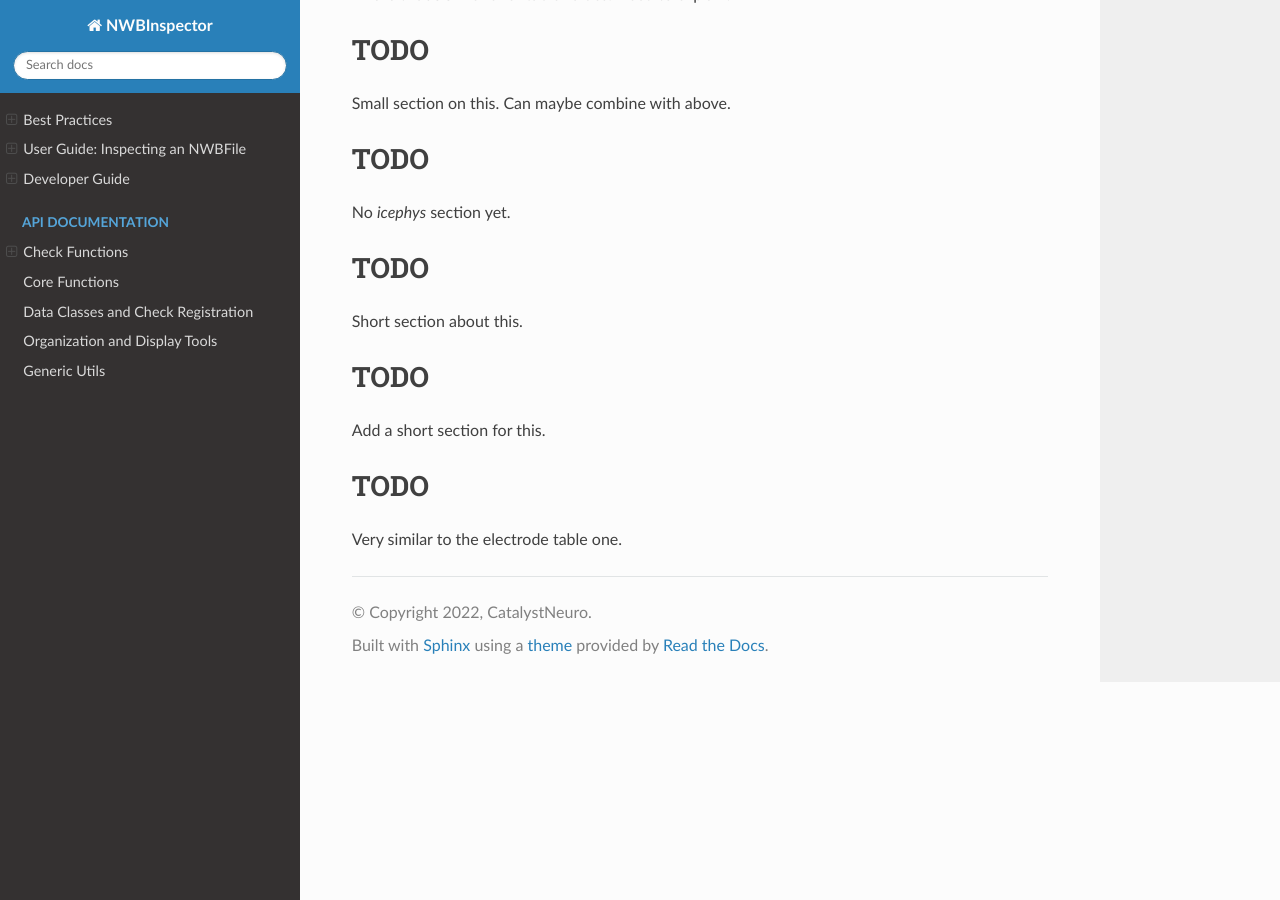
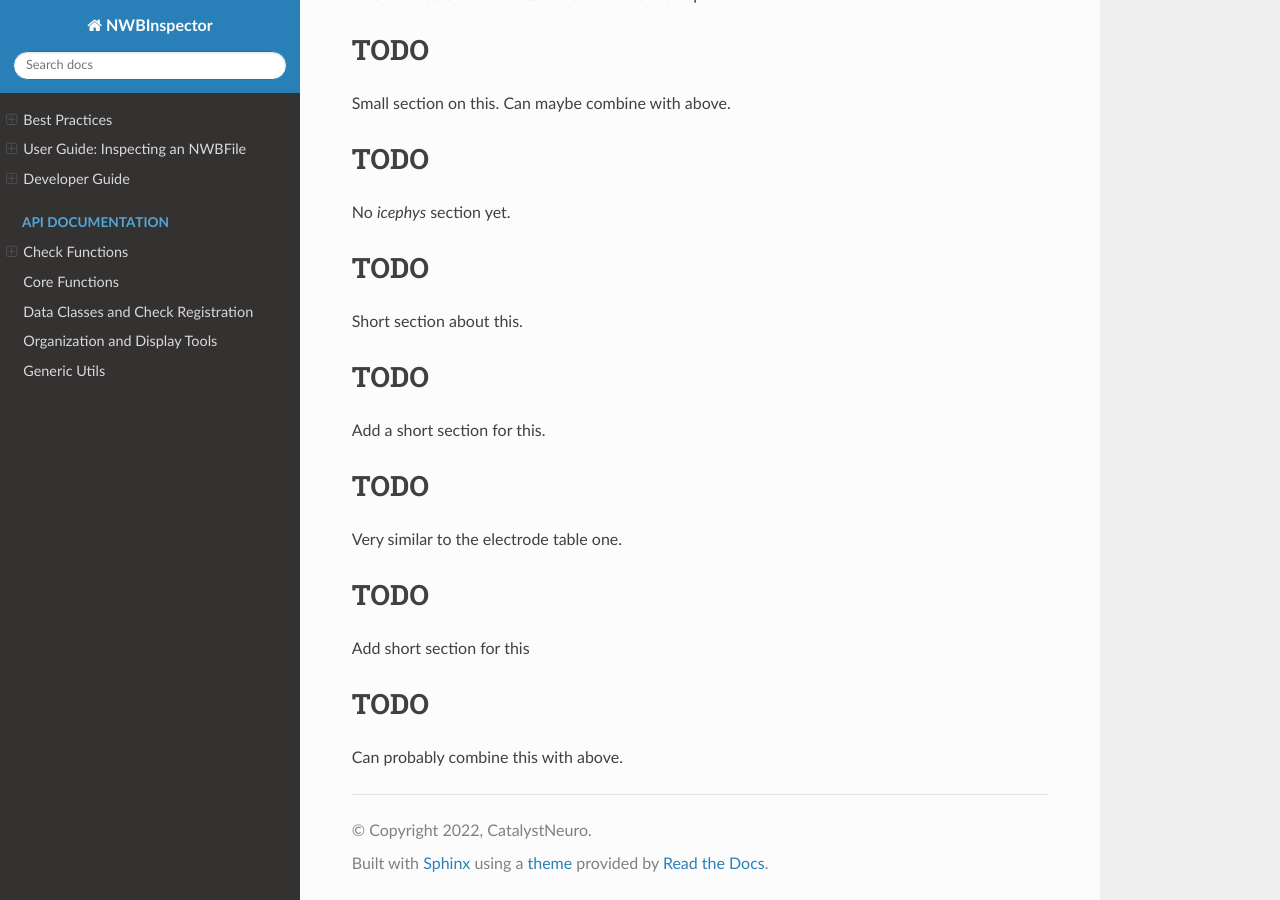
Before and after one commit to NeurodataWithoutBorders/nwbinspector, a Sphinx documentation site: the page built from docs/best_practices/todo.rst, in a window 1280 px wide and 900 px high, scrolled down 648 px. Built offline with Sphinx 7.4.7 and the Read the Docs theme 2.0.0, drawn with Linux system fonts in a browser that asks for light colours.

Commit message:
fix doc warning due to missing link; add more missing docstrings

```diff
--- a/docs/best_practices/todo.rst
+++ b/docs/best_practices/todo.rst
@@ -72,3 +72,19 @@ TODO
 ----
 
 Very similar to the electrode table one.
+
+
+.. _best_practice_order_of_images_unique:
+
+TODO
+----
+
+Add short section for this
+
+
+.. _best_practice_order_of_images_len:
+
+TODO
+----
+
+Can probably combine this with above.
```
Also changed, not shown: 1 other file.
